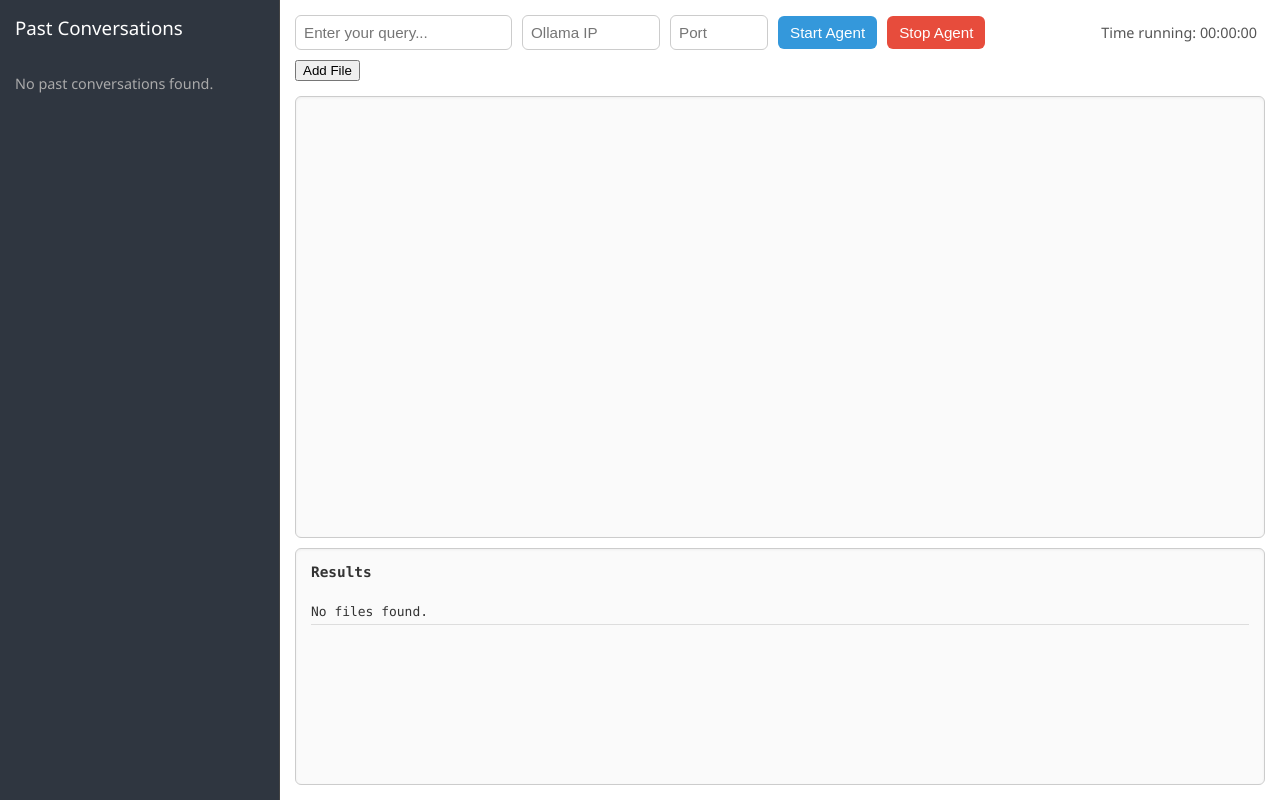
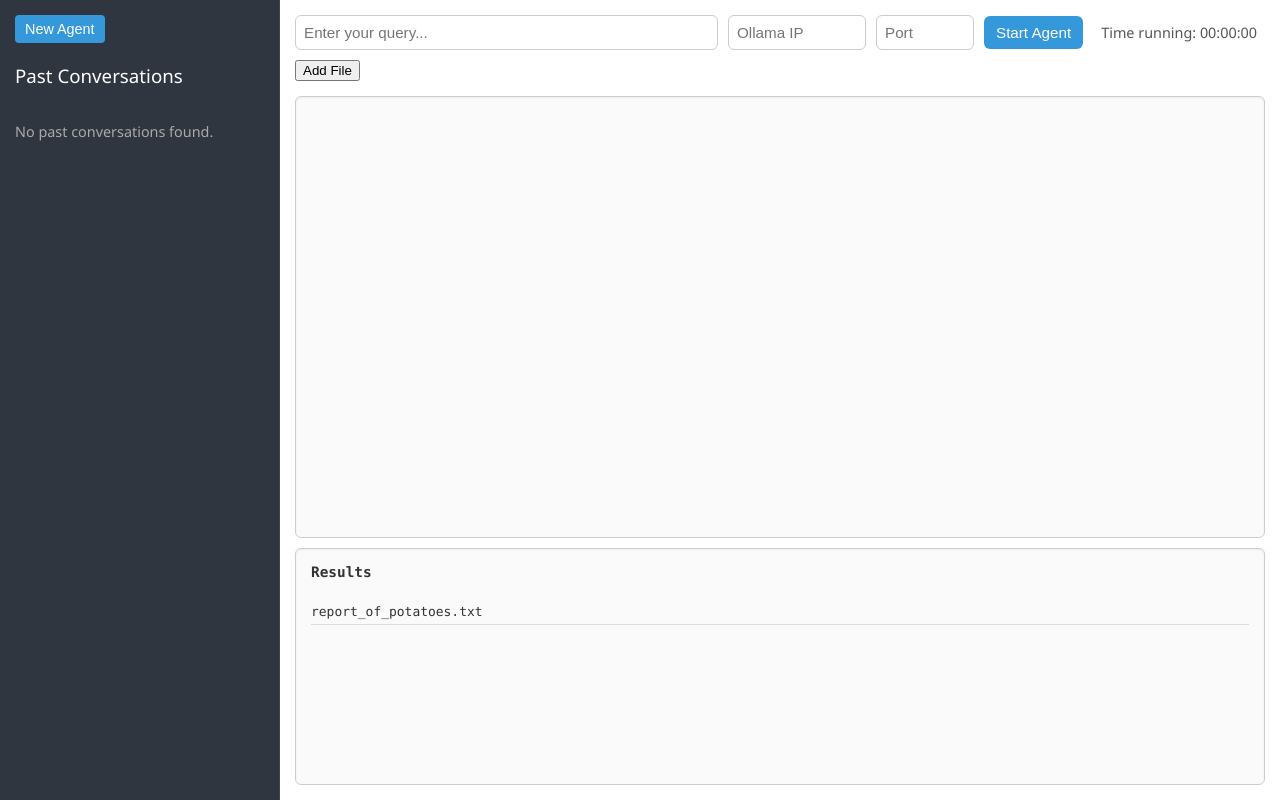
Before and after one commit to Next-Physics/nextcircuit, a Flask app: page / in a window 1280 px wide. Run offline with Flask 3, Linux system fonts and the light colour scheme; data that the repository does not hold is empty.

Commit message:
Add file upload functionality and enhance conversation management features

```diff
--- a/app.py
+++ b/app.py
@@ -2,12 +2,14 @@ import os
 import sqlite3
 import subprocess
 import signal
-from flask import Flask, render_template, request, jsonify, Response
+from flask import Flask, render_template, request, jsonify, Response, redirect, url_for
 
 app = Flask(__name__)
 
 DB_PATH = 'db/main.db'
 RESULTS_DIR = 'results'
+UPLOAD_DIR = 'uploaded_files'
+os.makedirs(UPLOAD_DIR, exist_ok=True)
 
 running_process = None
 
@@ -83,8 +85,9 @@ def run_agent():
         import subprocess
         creationflags = subprocess.CREATE_NEW_PROCESS_GROUP
 
+    # Use unbuffered Python so output streams immediately
     running_process = subprocess.Popen(
-        ['python', 'main.py', '--query', user_query, '--ip', ollama_ip, '--port', ollama_port, '--attached_files', attached_files_json],
+        ['python', '-u', 'main.py', '--query', user_query, '--ip', ollama_ip, '--port', ollama_port, '--attached_files', attached_files_json],
         stdout=subprocess.PIPE,
         stderr=subprocess.STDOUT,
         text=True,
@@ -119,5 +122,24 @@ def get_results():
     files = [f for f in os.listdir(RESULTS_DIR) if os.path.isfile(os.path.join(RESULTS_DIR, f))]
     return jsonify(files)
 
+@app.route('/upload_file', methods=['POST'])
+def upload_file():
+    # Handles file uploads from the client. Store them in UPLOAD_DIR and return the server path.
+    file = request.files.get('file')
+    if not file:
+        return jsonify({'status': 'error', 'message': 'No file provided'}), 400
+    filename = file.filename
+    server_path = os.path.join(UPLOAD_DIR, filename)
+    file.save(server_path)
+    abs_path = os.path.abspath(server_path)
+    return jsonify({'status':'ok', 'path': abs_path})
+
+@app.route('/latest_conversations', methods=['GET'])
+def latest_conversations():
+    # Returns updated conversation list
+    convs = get_conversations()
+    return jsonify(convs)
+
+
 if __name__ == '__main__':
     app.run(debug=True, host='0.0.0.0', port=5000)
--- /dev/null
+++ b/results/report_of_potatoes.txt
@@ -0,0 +1 @@
+Potatoes are eaten by many people in the world
--- a/templates/index.html
+++ b/templates/index.html
@@ -39,8 +39,28 @@
     border-right: 1px solid #444;
   }
 
+  .sidebar-top {
+    display: flex;
+    justify-content: space-between;
+    align-items: center;
+  }
+
+  .sidebar-top button {
+    background: #3498db;
+    border: none;
+    color: #fff;
+    padding: 6px 10px;
+    border-radius: 4px;
+    cursor: pointer;
+    font-size:0.9em;
+  }
+
+  .sidebar-top button:hover {
+    background: #2980b9;
+  }
+
   .sidebar h3 {
-    margin-top: 0;
+    margin-top: 20px;
     margin-bottom: 20px;
     font-weight: 500;
   }
@@ -91,6 +111,11 @@
     align-items: center;
     margin-bottom: 10px;
     gap: 10px;
+  }
+
+  /* Make the user query box larger by using flex:2 on it */
+  #user_query {
+    flex: 2;
   }
 
   .top-bar input[type="text"] {
@@ -320,7 +345,11 @@
 <body>
   <div class="container">
     <div class="sidebar">
+      <div class="sidebar-top">
+        <button onclick="newAgent()">New Agent</button>
+      </div>
       <h3>Past Conversations</h3>
+      <div id="conversations_list">
       {% if conversations %}
         {% for conv in conversations %}
           <div class="conversation-item" data-chain-id="{{ conv.id }}">
@@ -333,21 +362,22 @@
       {% else %}
         <p style="font-size:0.9em; color:#aaa;">No past conversations found.</p>
       {% endif %}
+      </div>
     </div>
     <div class="main">
       <div class="top-bar">
         <input type="text" id="user_query" placeholder="Enter your query...">
         <input type="text" id="ollama_ip" placeholder="Ollama IP" style="width:120px;">
         <input type="text" id="ollama_port" placeholder="Port" style="width:80px;">
-        <button onclick="startAgent()">Start Agent</button>
-        <button class="stop-button" onclick="stopAgent()">Stop Agent</button>
+        <button id="start_agent_btn" onclick="startAgent()">Start Agent</button>
+        <button id="stop_agent_btn" class="stop-button" onclick="stopAgent()" style="display:none;">Stop Agent</button>
         <div class="timer">Time running: <span id="timer_value">00:00:00</span></div>
       </div>
 
       <div class="file-attachments">
         <div class="file-attachments-header">
           <button onclick="triggerFileSelect()">Add File</button>
-          <input type="file" id="file_input" style="display:none;" onchange="handleFileSelection(event)">
+          <input type="file" id="file_input" style="display:none;" onchange="uploadSelectedFile(event)">
         </div>
         <div id="attached_files_container"></div>
       </div>
@@ -378,28 +408,65 @@
     let eventSource = null;
     let timerInterval = null;
     let startTime = null;
-    let attachedFiles = [];
+    let attachedFiles = []; // Will store {id, path, description}
     let chainIdToDelete = null; // Store id temporarily for modal confirmation
+    let agentRunning = false;
+    let initialConversations = []; // Keep track to detect new chain
 
     document.addEventListener("DOMContentLoaded", function() {
       const savedIp = localStorage.getItem('ollama_ip');
       const savedPort = localStorage.getItem('ollama_port');
       if (savedIp) document.getElementById('ollama_ip').value = savedIp;
       if (savedPort) document.getElementById('ollama_port').value = savedPort;
+
+      // Store initial conv IDs to detect new ones after start
+      initialConversations = getCurrentConversationIds();
     });
+
+    function getCurrentConversationIds() {
+      const items = document.querySelectorAll('.conversation-item[data-chain-id]');
+      return Array.from(items).map(i => i.getAttribute('data-chain-id'));
+    }
+
+    function newAgent() {
+      // Reset everything for a new conversation
+      document.getElementById("output_area").textContent = "";
+      document.getElementById("user_query").value = "";
+      attachedFiles = [];
+      renderAttachedFiles();
+      stopAgentIfRunning();
+      showStartButton();
+      resetTimer();
+    }
 
     function triggerFileSelect() {
       document.getElementById('file_input').click();
     }
 
-    function handleFileSelection(event) {
+    // Upload the selected file to server and store its absolute path
+    function uploadSelectedFile(event) {
       const file = event.target.files[0];
-      if (file) {
-        const fileId = 'file_' + Date.now();
-        attachedFiles.push({id: fileId, name: file.name, description: ''});
-        renderAttachedFiles();
-      }
-      event.target.value = "";
+      if (!file) return;
+
+      const formData = new FormData();
+      formData.append('file', file);
+
+      fetch('/upload_file', {
+        method: 'POST',
+        body: formData
+      })
+      .then(res => res.json())
+      .then(data => {
+        if (data.status === 'ok') {
+          const fileId = 'file_' + Date.now();
+          attachedFiles.push({id: fileId, path: data.path, description: ''});
+          renderAttachedFiles();
+        }
+      })
+      .catch(console.error)
+      .finally(() => {
+        event.target.value = "";
+      });
     }
 
     function renderAttachedFiles() {
@@ -410,7 +477,7 @@
         div.className = 'file-item';
 
         const fileNameSpan = document.createElement('span');
-        fileNameSpan.textContent = fileObj.name;
+        fileNameSpan.textContent = fileObj.path; // show the server path
 
         const descInput = document.createElement('input');
         descInput.type = 'text';
@@ -436,6 +503,7 @@
 
     function startAgent() {
       if (eventSource) eventSource.close();
+      if (agentRunning) return; // Already running
 
       const ip = document.getElementById("ollama_ip").value;
       const port = document.getElementById("ollama_port").value;
@@ -451,7 +519,7 @@
 
       document.getElementById("output_area").textContent = "Starting agent...\n";
 
-      const filesData = attachedFiles.map(f => ({name: f.name, description: f.description || ''}));
+      const filesData = attachedFiles.map(f => ({path: f.path, description: f.description || ''}));
       const filesJson = JSON.stringify(filesData);
 
       const params = new URLSearchParams({
@@ -465,6 +533,7 @@
 
       eventSource.onmessage = function(e) {
         if (e.data === "[DONE]") {
+          // Agent finished
           eventSource.close();
           eventSource = null;
           document.getElementById("output_area").textContent += "\nAgent finished.\n";
@@ -472,15 +541,65 @@
             clearInterval(timerInterval);
             timerInterval = null;
           }
+          showStartButton();
+          agentRunning = false;
         } else {
+          // Append new output line
           document.getElementById("output_area").textContent += e.data + "\n";
+          const output = document.getElementById("output_area");
+          output.scrollTop = output.scrollHeight;
         }
-        const output = document.getElementById("output_area");
-        output.scrollTop = output.scrollHeight;
       };
+
+      agentRunning = true;
+      showStopButton();
+
+      // After a short delay, check if a new chain was added
+      setTimeout(checkForNewConversation, 10000);
+    }
+
+
+    function checkForNewConversation() {
+      fetch('/latest_conversations')
+      .then(res => res.json())
+      .then(convs => {
+        const currentIds = getCurrentConversationIds();
+        // Find any conversation in convs that's not in currentIds or initialConversations
+        for (let c of convs) {
+          if (!initialConversations.includes(String(c.id)) && !currentIds.includes(String(c.id))) {
+            // New conversation found
+            addConversationToSidebar(c.id, c.title);
+            initialConversations.push(String(c.id));
+          }
+        }
+      });
+    }
+
+    function addConversationToSidebar(chain_id, title) {
+      const container = document.getElementById('conversations_list');
+      const div = document.createElement('div');
+      div.className = 'conversation-item';
+      div.setAttribute('data-chain-id', chain_id);
+
+      const titleDiv = document.createElement('div');
+      titleDiv.className = 'conversation-title';
+      titleDiv.textContent = `${title} | ${chain_id}`;
+      titleDiv.onclick = () => loadConversation(chain_id);
+
+      const deleteDiv = document.createElement('div');
+      deleteDiv.className = 'delete-conversation';
+      deleteDiv.textContent = '🗑️';
+      deleteDiv.onclick = (ev) => promptDeleteConversation(ev, chain_id);
+
+      div.appendChild(titleDiv);
+      div.appendChild(deleteDiv);
+
+      // Prepend the new conversation at the top
+      container.insertBefore(div, container.firstChild);
     }
 
     function stopAgent() {
+      if (!agentRunning) return;
       fetch("/stop_agent", {
         method: "POST"
       })
@@ -496,8 +615,35 @@
             clearInterval(timerInterval);
             timerInterval = null;
           }
+          showStartButton();
+          agentRunning = false;
         }
       });
+    }
+
+    function stopAgentIfRunning() {
+      if (agentRunning) {
+        stopAgent();
+      }
+    }
+
+    function showStartButton() {
+      document.getElementById("start_agent_btn").style.display = "inline-block";
+      document.getElementById("stop_agent_btn").style.display = "none";
+    }
+
+    function showStopButton() {
+      document.getElementById("start_agent_btn").style.display = "none";
+      document.getElementById("stop_agent_btn").style.display = "inline-block";
+    }
+
+    function resetTimer() {
+      document.getElementById("timer_value").textContent = "00:00:00";
+      startTime = null;
+      if (timerInterval) {
+        clearInterval(timerInterval);
+        timerInterval = null;
+      }
     }
 
     function loadConversation(id) {
@@ -509,6 +655,8 @@
       .then(response => response.json())
       .then(data => {
         document.getElementById("output_area").textContent = data.history || "No history found.";
+        const output = document.getElementById("output_area");
+        output.scrollTop = output.scrollHeight;
       });
     }
 
@@ -541,6 +689,7 @@
         if (data.status === "deleted") {
           const item = document.querySelector(`.conversation-item[data-chain-id='${chainIdToDelete}']`);
           if (item) item.remove();
+          initialConversations = initialConversations.filter(cid => cid !== String(chainIdToDelete));
         }
         closeDeleteModal();
       })
```
Also changed, not shown: uploaded_files/1662834817161.jpg (added).
